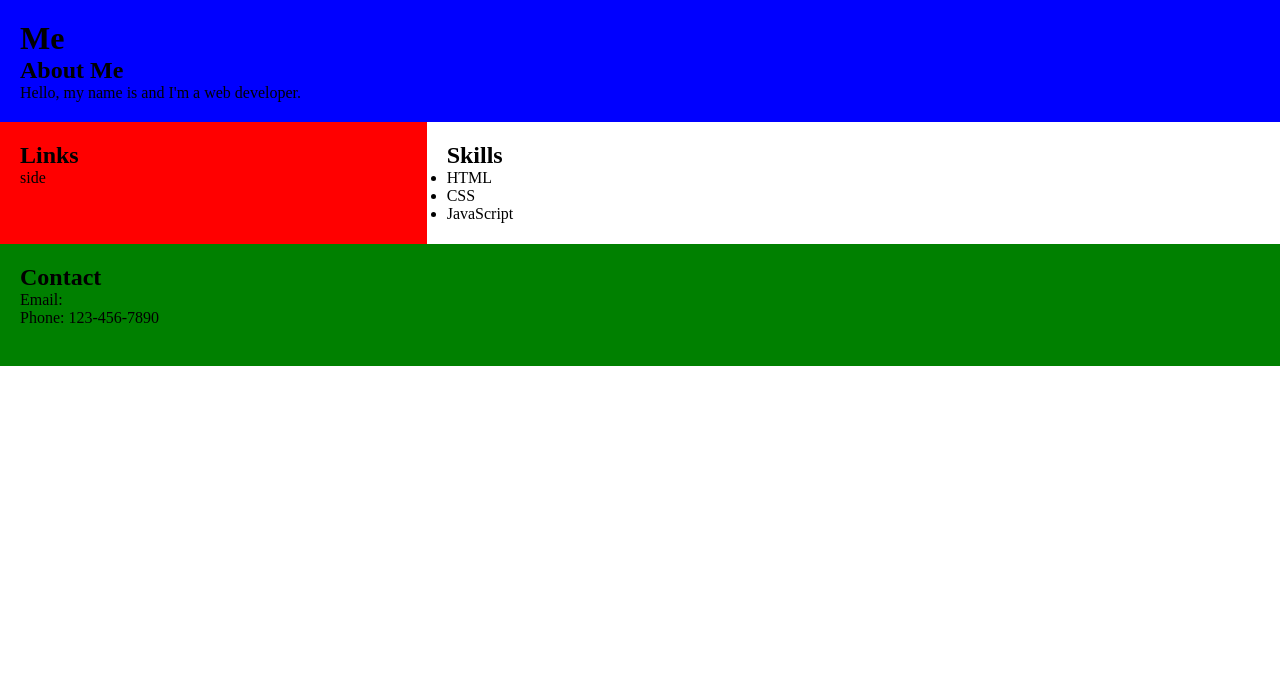
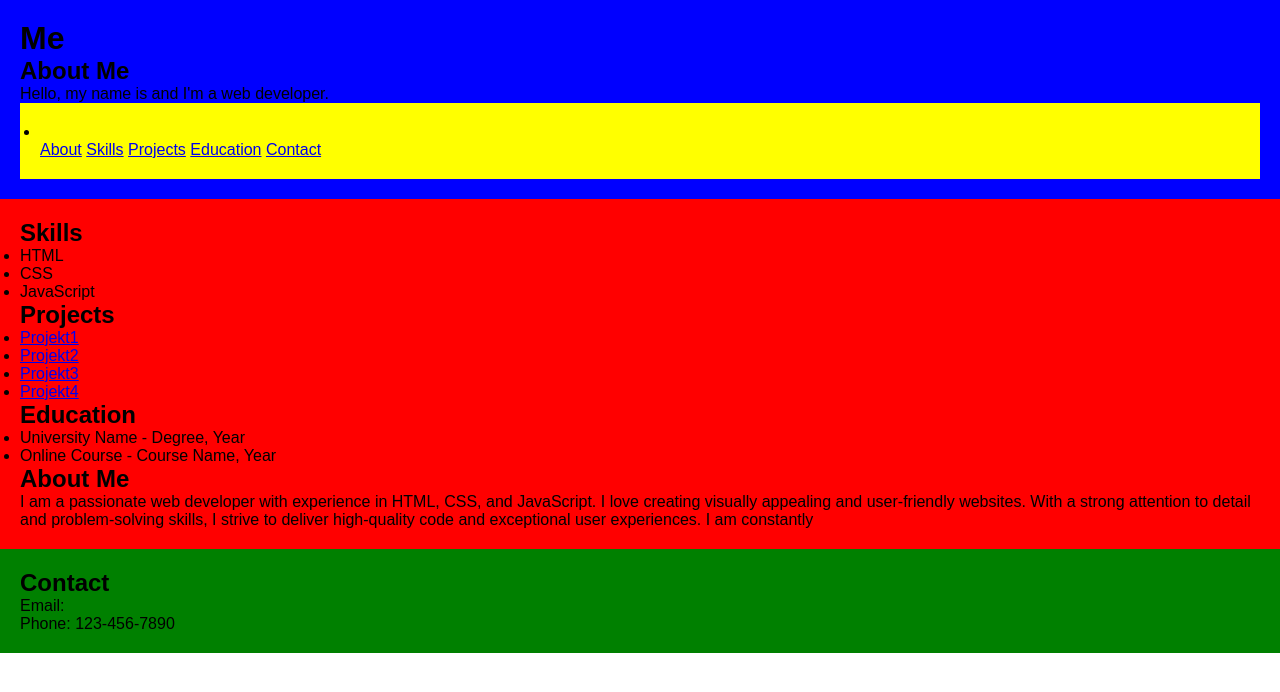
Before and after one commit to dexav/WebseiteForBewerbung, a plain HTML site: page index.html in a window 1280 px wide. Drawn offline with Linux system fonts and the light colour scheme.

Commit message:
shit like nav and in main also got rid of asidde

```diff
--- a/index.html
+++ b/index.html
@@ -1,9 +1,9 @@
 <!DOCTYPE html>
 <html lang="en">
   <head>
-    <meta charset="UTF-8">
-    <meta name="viewport" content="width=device-width, initial-scale=1.0">
-    <link rel="stylesheet" href="styles.css">
+    <meta charset="UTF-8" />
+    <meta name="viewport" content="width=device-width, initial-scale=1.0" />
+    <link rel="stylesheet" href="styles.css" />
     <script src="script.js"></script>
     <title>Me</title>
   </head>
@@ -12,12 +12,22 @@
       <header>
         <h1>Me</h1>
         <h2>About Me</h2>
-            <p>Hello, my name is  and I'm a web developer.</p>
+        <p>Hello, my name is and I'm a web developer.</p>
+
+          <ul class="nav-header">
+            <li class="dropdown"></li>
+              <div class="menu-item">
+                <a href="#about" id="about">About</a>
+                <a href="#skills">Skills</a>
+                <a href="#projects">Projects</a>
+                <a href="#education">Education</a>
+                <a href="#contact" id="contact">Contact</a>
+              </div>
+            </li>
+          </ul>
+
       </header>
-        <aside>
-            <h2>Links</h2>
-            side
-        </aside>
+
 
       <main>
         <h2>Skills</h2>
@@ -26,14 +36,32 @@
           <li>CSS</li>
           <li>JavaScript</li>
         </ul>
+
+        <h2>Projects</h2>
+        <ul>
+            <li><a href="link">Projekt1</a></li>
+            <li><a href="link">Projekt2</a></li>
+            <li><a href="link">Projekt3</a></li>
+            <li><a href="link">Projekt4</a></li>
+        </ul>
+        <h2>Education</h2>
+        <ul>
+          <li>University Name - Degree, Year</li>
+          <li>Online Course - Course Name, Year</li>
+        </ul>
+        <h2 id="about">About Me</h2>
+        <p>I am a passionate web developer with experience in HTML, CSS, and JavaScript. I love creating visually appealing and user-friendly websites.
+          With a strong attention to detail and problem-solving skills, I strive to deliver high-quality code and exceptional user experiences. I am constantly
+
+
+
       </main>
 
       <footer>
-            <h2>Contact</h2>
-            <p>Email: </p>
+        <h2 id="contact">Contact</h2>
+        <p>Email:</p>
         <p>Phone: 123-456-7890</p>
       </footer>
     </div>
-
   </body>
 </html>
--- a/styles.css
+++ b/styles.css
@@ -1,39 +1,37 @@
-*{
+* {
   margin: 0;
   padding: 0;
   box-sizing: border-box;
-
-
+  font-family: Arial, Helvetica, sans-serif;
 }
-.grid-container{
+.grid-container {
   display: grid;
-    grid-template-columns: 1fr 1fr 1fr;
-    grid-template-rows: 1fr 1fr 1fr;
+  grid-template-columns: 1fr 2fr 1fr;
+  grid-template-rows: auto 1fr auto;
 }
 
-aside{
-    grid-column-start: 1;
-    grid-column-end: 2;
-    grid-row: 2;
-    background-color: red;
-    padding: 20px;
-}
-
-header{
+header {
   grid-column: 1/4;
   grid-row: 1/2;
   background-color: blue;
   padding: 20px;
 }
-main{
-    grid-column: 2/4;
+main {
+  grid-column: 1/4;
   grid-row: 2/3;
-    background-color: white;
+  background-color: rgb(255, 0, 0);
   padding: 20px;
 }
-footer{
+footer {
   grid-column: 1/4;
   grid-row: 3/3;
   background-color: green;
   padding: 20px;
 }
+.nav-header {
+  background-color: yellow;
+  padding: 20px;
+  top: 0;
+  width: 100%;
+  z-index: 999;
+}
```
Lines whose indentation alone changed are shown as unchanged.
